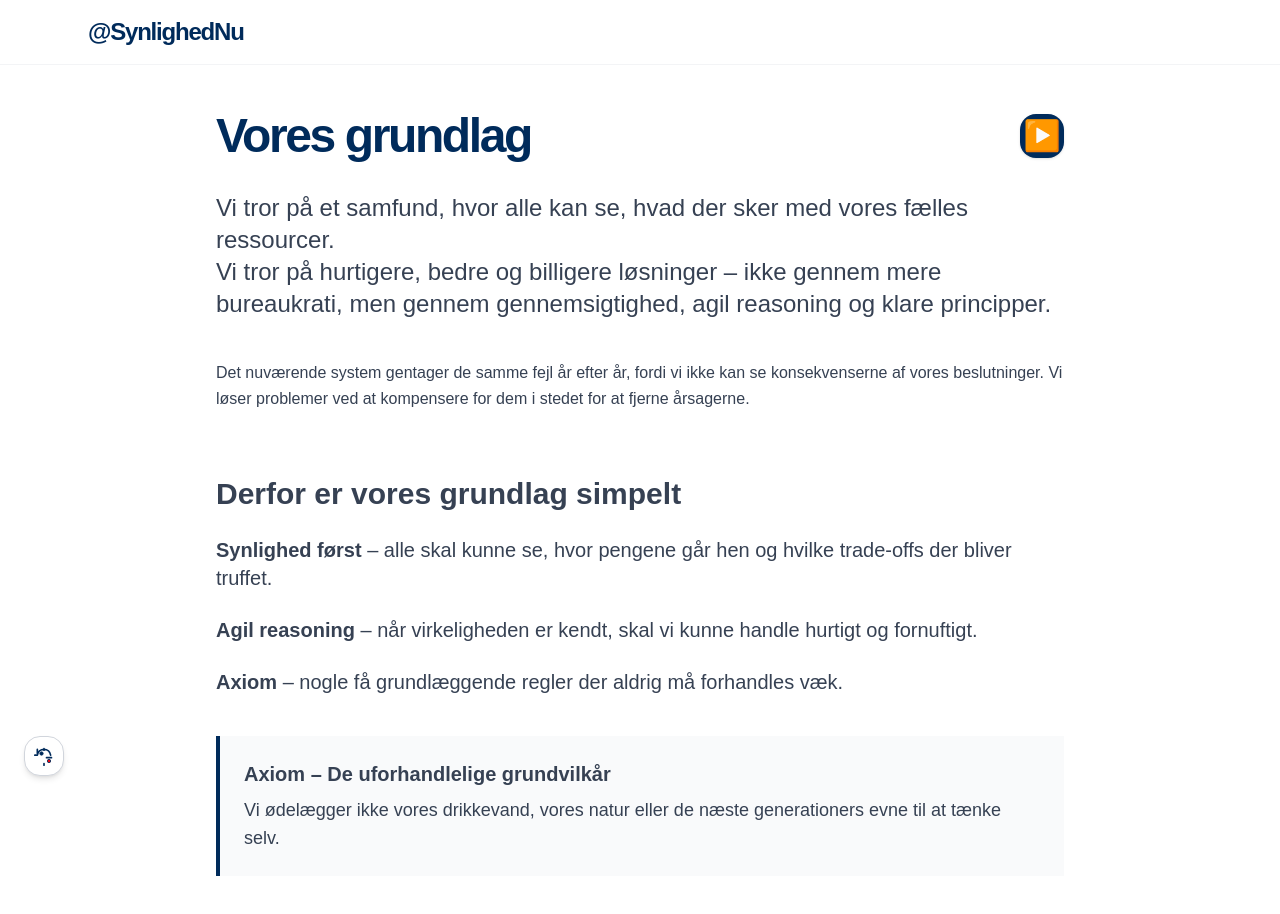
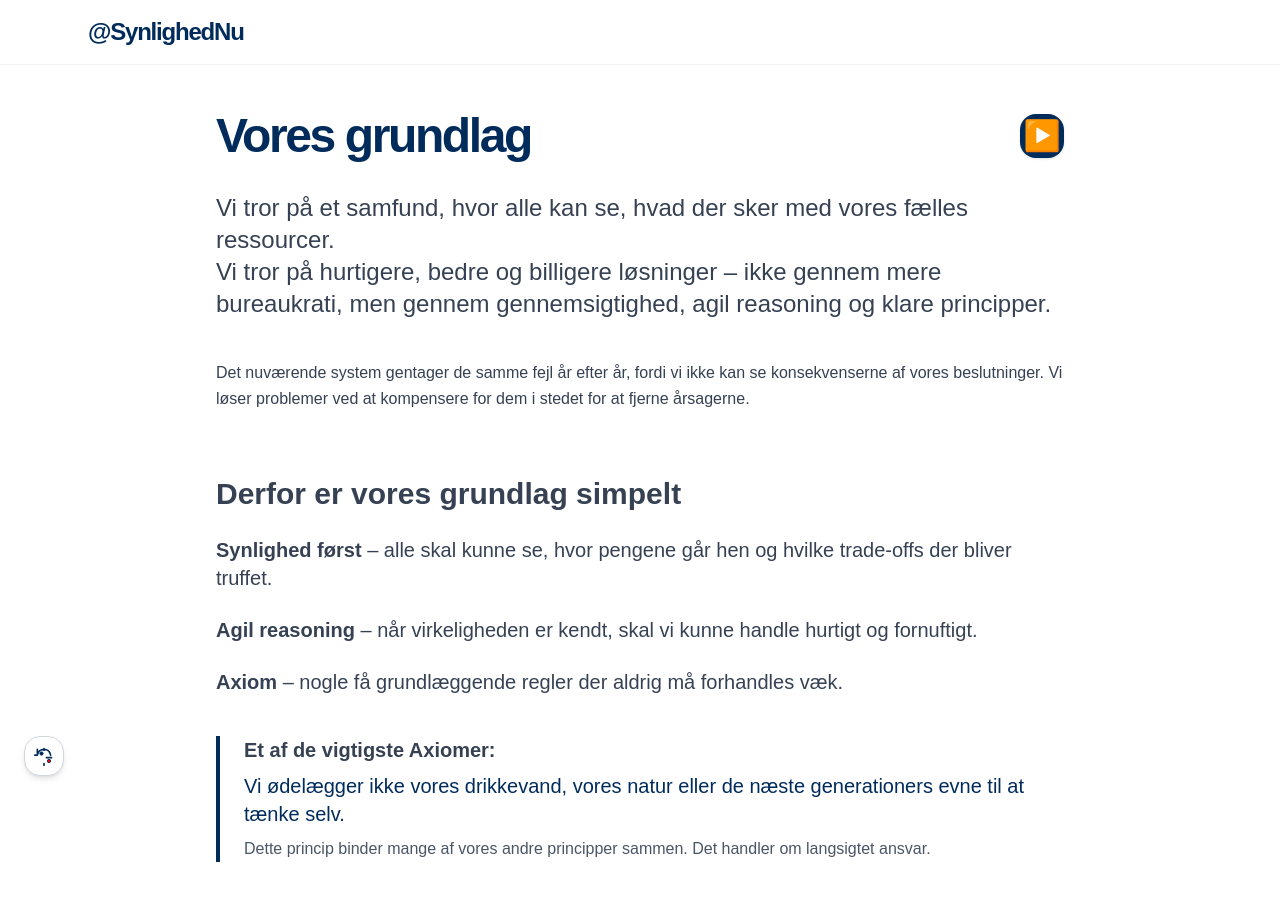
Before and after one commit to synlighed-nu/synlighed-nu-clean, a Next.js app: page /vores-grundlag in a window 1280 px wide. Shown: the top 914 px of the page. Built offline with nearby package versions, Linux system fonts and the light colour scheme.

Commit message:
Update page.tsx

```diff
--- a/app/vores-grundlag/page.tsx
+++ b/app/vores-grundlag/page.tsx
@@ -8,7 +8,7 @@ const SpeakerButton = dynamic(
   { ssr: false }
 );
 
-export default function VoresGrundlagPage() {
+export default function VoursGrundlagPage() {
   const pageText = `
 Vores grundlag handler om tre ting: Synlighed først, Agil reasoning og klare Axiom.
 
@@ -23,6 +23,8 @@ Synlighed først – alle skal kunne se, hvor pengene går hen og hvilke trade-o
 Agil reasoning – når virkeligheden er kendt, skal vi kunne handle hurtigt og fornuftigt.
 
 Axiom – nogle få grundlæggende regler der aldrig må forhandles væk.
+
+Et af de vigtigste Axiomer er: Vi ødelægger ikke vores drikkevand, vores natur eller de næste generationers evne til at tænke selv.
 
 Vi ser Demokrati 2.0 som det næste naturlige skridt i udviklingen af demokratiet. Ikke som en endelig model, men som en nødvendig opgradering af det system, vi har arvet. Uden løbende udvikling bevæger vi os mod idiokrati.
 
@@ -65,11 +67,14 @@ Du behøver ikke at acceptere, at det er sådan det er. Du kan kræve at se regn
             <li><strong>Axiom</strong> – nogle få grundlæggende regler der aldrig må forhandles væk.</li>
           </ul>
 
-          {/* NYT AXIOM */}
-          <div className="mt-10 p-6 border-l-4 border-[#002B5B] bg-gray-50">
-            <p className="font-semibold text-xl">Axiom – De uforhandlelige grundvilkår</p>
-            <p className="mt-2 text-lg">
+          {/* NYT SAMMENBINDEDE AXIOM - mere integreret */}
+          <div className="mt-10 border-l-4 border-[#002B5B] pl-6">
+            <p className="font-semibold text-xl">Et af de vigtigste Axiomer:</p>
+            <p className="mt-2 text-xl font-medium text-[#002B5B]">
               Vi ødelægger ikke vores drikkevand, vores natur eller de næste generationers evne til at tænke selv.
+            </p>
+            <p className="mt-2 text-gray-600">
+              Dette princip binder mange af vores andre principper sammen. Det handler om langsigtet ansvar.
             </p>
           </div>
 
```
